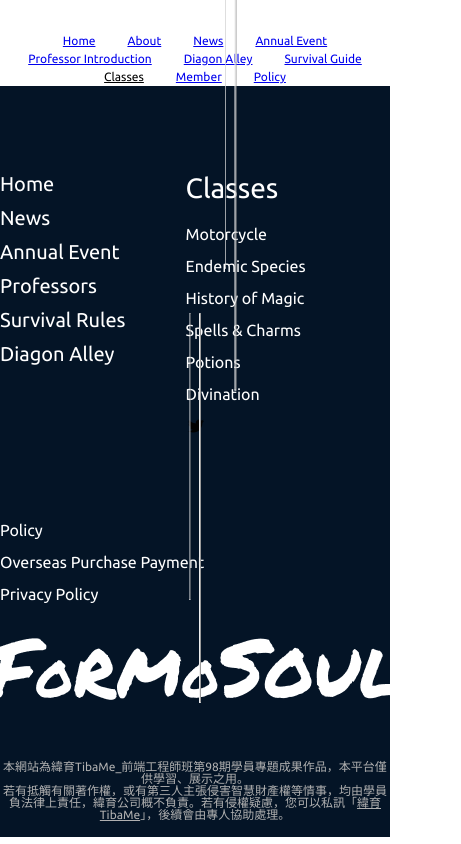
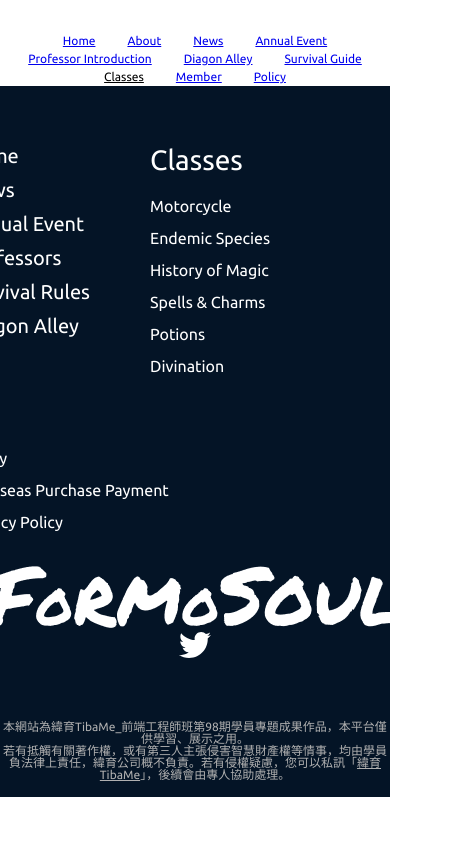
Before and after one commit to ChenRepeat/Formosoul, a Vue app: page /classes in a window 390 px wide. Shown: the whole page, 461 px wide, since content can reach past the window. Built offline with nearby package versions, Linux system fonts and the light colour scheme.

Commit message:
add footer rwd tirm

```diff
--- a/src/components/TheFooter.vue
+++ b/src/components/TheFooter.vue
@@ -1,6 +1,6 @@
 <script setup>
   import siteLogo from '@/assets/logo_white_L.png';
-import { FontAwesomeIcon } from '@fortawesome/vue-fontawesome';
+  import { FontAwesomeIcon } from '@fortawesome/vue-fontawesome';
 </script>
 
 <template>
@@ -8,11 +8,14 @@ import { FontAwesomeIcon } from '@fortawesome/vue-fontawesome';
     <section class="footer-outer-case dp-flex">
       <div class="footer-icons-case dp-flex-col">
           <img :src="siteLogo" alt="Logo" class="logo-style">
+          <div class="footer-social-link">
+            <a href=""><font-awesome-icon icon="fa-brands fa-twitter" beat class="footer-socialIcons" /></a>
+          </div>
       </div>
 
       <div class="footer-link-corner dp-flex">
         <div class="footer-link-case">
-          <div class="trim-case">
+          <div class="trim-case-link">
             <hr>
             <hr class="hr-thick">
           </div>
@@ -33,12 +36,12 @@ import { FontAwesomeIcon } from '@fortawesome/vue-fontawesome';
               <li><a href="">Spells & Charms</a></li>
               <li><a href="">Potions</a></li>
               <li><a href="">Divination</a></li>
-              <li><font-awesome-icon icon="fa-brands fa-twitter" beat style="cursor: pointer;" /></li>
+              <li></li>
             </ul>
           </div>
         </div>
         <div class="footer-policy-case">
-          <div class="trim-case">
+          <div class="trim-case-policy">
             <hr>
             <hr class="hr-thick">
           </div>
@@ -86,9 +89,14 @@ import { FontAwesomeIcon } from '@fortawesome/vue-fontawesome';
     justify-content: start;
     gap: 60px;
   }
-  // .dp-flex{
-  //   display: flex;
-  // }
+  .footer-social-link{
+    text-align: center;
+  }
+  .footer-socialIcons{
+    font-size: 32px;
+    color: $color-fsWhite;
+    cursor: pointer;
+  }
   .dp-flex-col{
     display: flex;
     flex-direction: column;
@@ -102,6 +110,7 @@ import { FontAwesomeIcon } from '@fortawesome/vue-fontawesome';
   }
   .footer-link-case{
     width: 461px;
+    position: relative;
   }
   .footer-classes-link{
     gap: 16px;
@@ -113,6 +122,7 @@ import { FontAwesomeIcon } from '@fortawesome/vue-fontawesome';
   }
   .footer-policy-case{
     width: auto;
+    position: relative;
   }
   .footer-policy-case ul{
     padding: 0;
@@ -126,9 +136,15 @@ import { FontAwesomeIcon } from '@fortawesome/vue-fontawesome';
   ul a{
     text-decoration: none;
     color: #fff;
+
   }
   .policy-inner-case{
     gap: 16px;
+    width: max-content;
+
+  }
+  .policy-inner-case li{
+    width: max-content;
   }
   .hr-thick{
     width: 73%;
@@ -140,20 +156,30 @@ import { FontAwesomeIcon } from '@fortawesome/vue-fontawesome';
     color:#B0B0B0;
   }
   @media screen and (max-width: 1200px){
-
     .footer-outer-case{
       display: flex;
       flex-direction: column-reverse;
       gap: 32px;
+      align-items: center;
     }
     .footer-link-corner{
       flex-direction: column;
+      width: max-content;
     }
     .footer-page-link a{
-    font-size: 20px;
-  }
-  .trim-case{
-    transform: rotate(90deg);
-  }
+      font-size: 20px;
+    }
+    .trim-case-policy,.trim-case-link{
+      transform: rotate(90deg);
+      transform-origin: 0 50%;
+      top: -12px;left: -12px;
+      position: absolute;
+    }
+    .trim-case-link{
+      width: 241px;
+    }
+    .trim-case-policy{
+      width: 80px;
+    }
   }
 </style>
--- a/src/main.js
+++ b/src/main.js
@@ -13,11 +13,13 @@ import { FontAwesomeIcon } from '@fortawesome/vue-fontawesome'
 
 /* 3. 引入你想使用的特定圖示 */
 // 注意：為了效能，建議只引入有用到的圖示，而不是全部
-import { faUserSecret, faHouse } from '@fortawesome/free-solid-svg-icons'
-import { faTwitter } from '@fortawesome/free-brands-svg-icons'
+// import { faUserSecret, faHouse } from '@fortawesome/free-solid-svg-icons'
+// import { faTwitter } from '@fortawesome/free-brands-svg-icons'
+import { fas } from '@fortawesome/free-solid-svg-icons'
+import { fab } from '@fortawesome/free-brands-svg-icons'
 
 /* 4. 將圖示加入 Library */
-library.add(faUserSecret, faHouse, faTwitter)
+library.add(fas,fab)
 
 const app = createApp(App)
 
```
